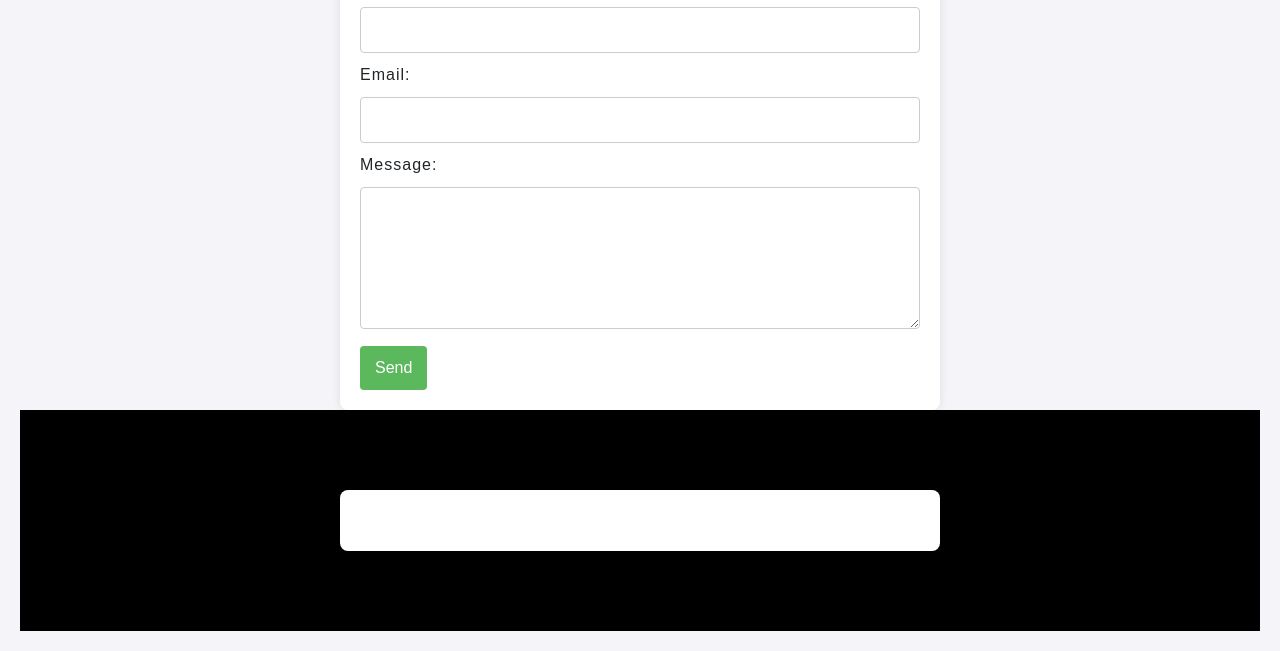
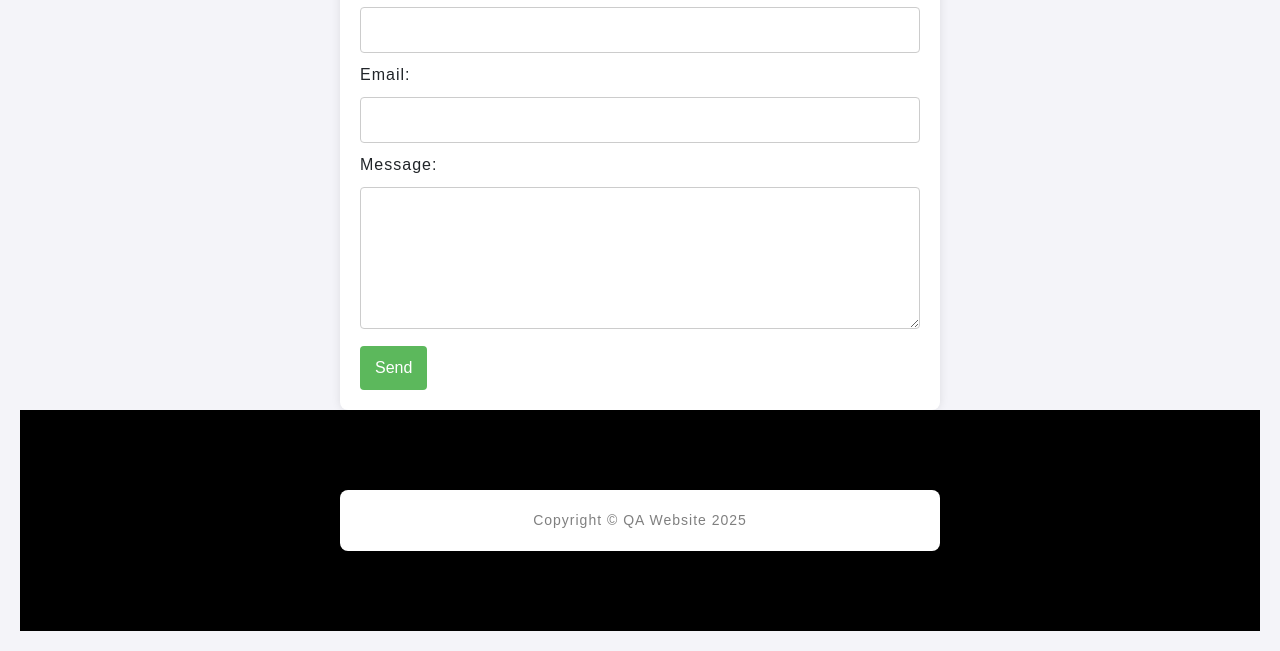
Before and after one commit to lyakhovaya/webtest, a website: page secondpage.html in a window 1280 px wide. Shown: the part 680-1331 px from the top of the page. Drawn offline with nearby package versions, Linux system fonts and the light colour scheme.

Commit message:
Update secondpage.html

```diff
--- a/secondpage.html
+++ b/secondpage.html
@@ -94,7 +94,7 @@
 </body>
 </html>
         <!-- Footer-->
-        <footer class="footer bg-black small text-center text-white-50"><div class="container px-4 px-lg-5">Copyright &copy; QA Website 2025</div></footer>
+        <footer class="footer bg-black small text-center text-black-50"><div class="container px-4 px-lg-5">Copyright &copy; QA Website 2025</div></footer>
         <!-- Bootstrap core JS-->
         <script src="https://cdn.jsdelivr.net/npm/bootstrap@5.2.3/dist/js/bootstrap.bundle.min.js"></script>
         <!-- Core theme JS-->
```
